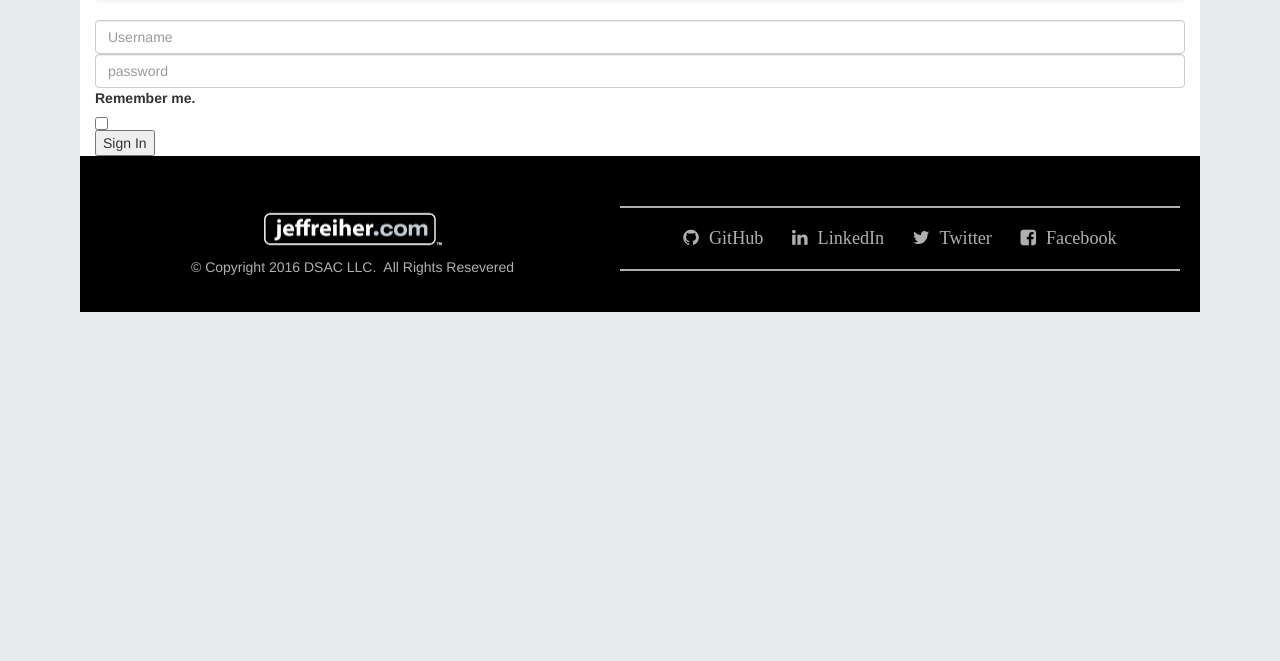
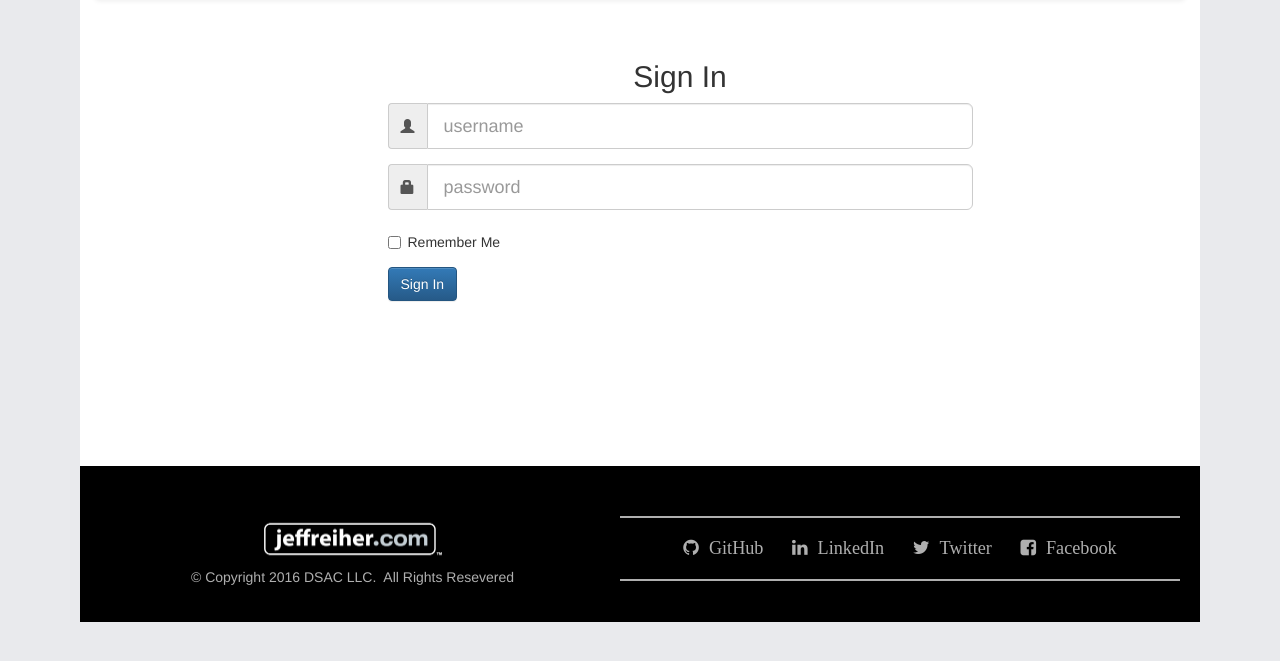
Before and after one commit to jreiher2003/Blog-Jeff, a Flask app: page /login in a window 1280 px wide. Shown: the part 52-713 px from the top of the page. Run offline with Flask 2, Linux system fonts and the light colour scheme; some libraries are stand-ins or nearby versions.

Commit message:
Refactor css on login form

```diff
--- a/app/static/css/styles.css
+++ b/app/static/css/styles.css
@@ -177,24 +177,9 @@ ul.flashes {
 	list-style: none;
 }
 /*####### Login Form #############*/
-/*.login-form {
-	margin: 100px 0;
-}
-.delete {
-	margin: 50px 0 320px auto;
-}
-.blog__post {
-	margin: auto 0 265px auto;
-}
-pre, textarea {
-	border: 0;
-	font-family: monospace! important;
-	background-color: rgba(255,255,255,1);
-	font-size: 16px;
-}
-.blog-post {
-	/*border: 1px solid rgba(220,220,220,1);
-	padding: 10px;*/*/
+.login-page {
+	margin-top: 20px;
+	margin-bottom: 150px;
 }
 /*############## comments section #################
 #################################################*/
--- a/app/templates/login.html
+++ b/app/templates/login.html
@@ -1,30 +1,52 @@
 {% extends "base1.html" %}
 {% block section %}
 
+<div class="container">
+	<div class="row login-page">
+		<div class="col-xs-12 col-md-6 col-md-offset-3">
+			<h2 class="text-center">Sign In</h2>
 
-
-<form class="" method="post" action="">
+			<form class="form-horizontal" method="post" action="">
 				{{ form.csrf_token }}
+				<div class="form-group">
 					{{ form.username.label(for="inputUsername", class="sr-only") }}
-      {{ form.username(placeholder="Username", type="text", id="inputUsername", class="form-control") }}
+					<div class="input-group">
+						<div class="input-group-addon"><span class="glyphicon glyphicon-user" aria-hidden="true"></span></div>
+						{{ form.username(placeholder="username", type="text", id="inputUsername", class="form-control input-lg") }}
+					</div>
 						{% if form.username.errors %}
 						{% for error in form.username.errors %}
 						<div class="bg-danger">{{ error }}</div>
 						{% endfor %}
 						{% endif %}
-
+				</div>
+				<div class="form-group">
 					{{ form.password.label(for="inputPassword", class="sr-only") }}
-      {{ form.password(placeholder="password", type="password", class="form-control", id="inputPassword") }}
+					<div class="input-group">
+						<div class="input-group-addon"><span class="glyphicon glyphicon-lock" aria-hidden="true"></span></div>
+						{{ form.password(placeholder="password", type="password", class="form-control input-lg", id="inputPassword") }}
+					</div>
 						{% if form.password.errors %}
 						{% for error in form.password.errors %}
 						<div class="bg-danger">{{ error }}</div>
 						{% endfor %}
 						{% endif %}
-        {{ form.remember_me.label(for="checkbox") }}
-        {{ form.remember_me(class="checkbox", id="checkbox") }}
+				</div>
+				<div class="form-group">
+					<div class="checkbox">
+						<label>
+							<input type="checkbox"> Remember Me
+						</label>
+					</div>
+				</div>
+				<div class="form-group">
+					{{ form.submit(class="btn btn-primary") }}
+				</div>
+			</form>
 
 
-       {{ form.submit }}
-</form>
 
+		</div>
+	</div>
+</div>
 {% endblock %}
```
Lines whose indentation alone changed are shown as unchanged.
